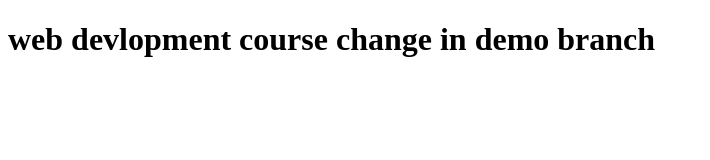
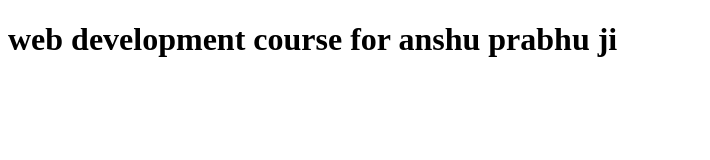
Before and after one commit to achyutsharan3267/webdevlopment, a plain HTML site: page index.html in a window 1280 px wide. Shown: the whole page, without its empty margins (0-710 px from the left). Drawn offline with Linux system fonts and the light colour scheme.

Commit message:
code change

```diff
--- a/index.html
+++ b/index.html
@@ -7,6 +7,6 @@
     <title>Document</title>
 </head>
 <body>
-    <h1>web devlopment course change in demo branch </h1>
+    <h1>web development course for anshu prabhu ji</h1>
 </body>
 </html>
```
